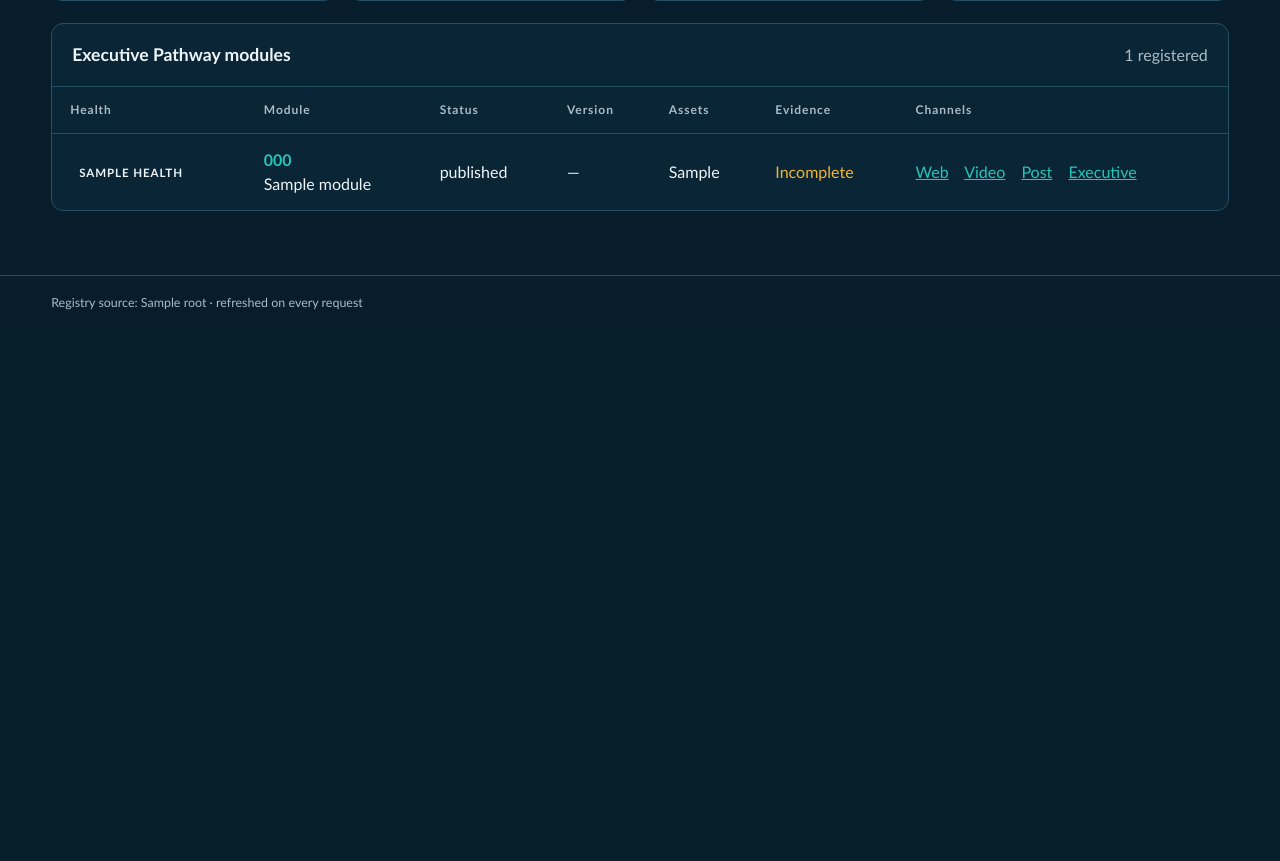
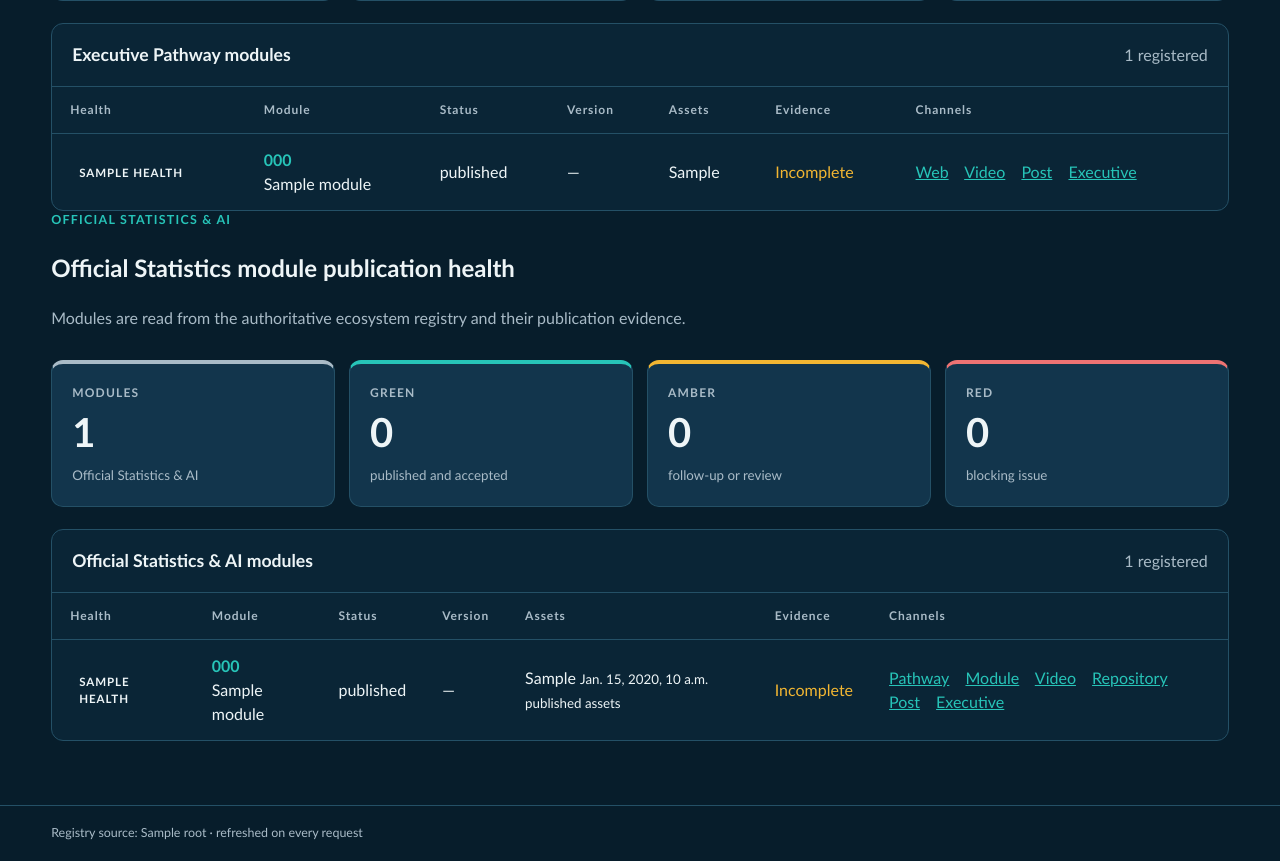
Before and after one commit to mbayekebe/SRAI_Operations_Dashboard, a Django app: template templates/dashboard/overview.html in a window 1280 px wide. Shown: the part 1020-1881 px from the top of the page. Before the commit the page ends 1330 px from the top, so only its background shows below. Run offline with Django 5.2, Linux system fonts and the light colour scheme; the template is opened without the code that fills it: most values are stand-ins (such as "Sample title", 1, 10 or a date in 2020).

Commit message:
Add Official Statistics pathway to operations dashboard

```diff
--- a/templates/dashboard/overview.html
+++ b/templates/dashboard/overview.html
@@ -199,4 +199,90 @@
     </table>
   </div>
 </section>
+
+<section class="headline">
+  <div>
+    <p class="eyebrow">OFFICIAL STATISTICS &amp; AI</p>
+    <h2>Official Statistics module publication health</h2>
+    <p class="muted">Modules are read from the authoritative ecosystem registry and their publication evidence.</p>
+  </div>
+</section>
+
+<section class="metrics">
+  <article>
+    <span>MODULES</span>
+    <strong>{{ official_modules|length }}</strong>
+    <small>Official Statistics &amp; AI</small>
+  </article>
+  <article class="good">
+    <span>GREEN</span>
+    <strong>{{ official_statistics_counts.green|default:0 }}</strong>
+    <small>published and accepted</small>
+  </article>
+  <article class="warn">
+    <span>AMBER</span>
+    <strong>{{ official_statistics_counts.amber|default:0 }}</strong>
+    <small>follow-up or review</small>
+  </article>
+  <article class="bad">
+    <span>RED</span>
+    <strong>{{ official_statistics_counts.red|default:0 }}</strong>
+    <small>blocking issue</small>
+  </article>
+</section>
+
+<section class="table-card">
+  <div class="table-head">
+    <h2>Official Statistics &amp; AI modules</h2>
+    <span>{{ official_modules|length }} registered</span>
+  </div>
+  <div class="table-wrap">
+    <table>
+      <thead>
+        <tr>
+          <th>Health</th>
+          <th>Module</th>
+          <th>Status</th>
+          <th>Version</th>
+          <th>Assets</th>
+          <th>Evidence</th>
+          <th>Channels</th>
+        </tr>
+      </thead>
+      <tbody>
+        {% for module in official_modules %}
+        <tr>
+          <td><span class="pill {{ module.health }}">{{ module.health }}</span></td>
+          <td>
+            <span class="unit-link">
+              <b>{{ module.code }}</b><span>{{ module.title }}</span>
+            </span>
+          </td>
+          <td>{{ module.status|default:"—" }}</td>
+          <td>{{ module.version|default:"—" }}</td>
+          <td>
+            {{ module.asset_boundary }}
+            {% if module.published_assets %}<small>{{ module.published_assets }} published assets</small>{% endif %}
+          </td>
+          <td>
+            <span class="check {% if module.evidence_file_exists %}ok{% endif %}">
+              {% if module.evidence_file_exists %}Complete{% else %}Incomplete{% endif %}
+            </span>
+          </td>
+          <td class="links">
+            {% if module.pathway_url %}<a href="{{ module.pathway_url }}" target="_blank">Pathway</a>{% endif %}
+            {% if module.website_url %}<a href="{{ module.website_url }}" target="_blank">Module</a>{% endif %}
+            {% if module.video_url %}<a href="{{ module.video_url }}" target="_blank">Video</a>{% endif %}
+            {% if module.repository_url %}<a href="{{ module.repository_url }}" target="_blank">Repository</a>{% endif %}
+            {% if module.educational_linkedin %}<a href="{{ module.educational_linkedin }}" target="_blank">Post</a>{% endif %}
+            {% if module.executive_linkedin %}<a href="{{ module.executive_linkedin }}" target="_blank">Executive</a>{% endif %}
+          </td>
+        </tr>
+        {% empty %}
+        <tr><td colspan="7" class="empty">No Official Statistics &amp; AI modules are registered.</td></tr>
+        {% endfor %}
+      </tbody>
+    </table>
+  </div>
+</section>
 {% endblock %}
```
Also changed, not shown: dashboard/services.py (+72 -0 lines), dashboard/tests.py (+30 -0 lines), dashboard/views.py (+13 -0 lines).
